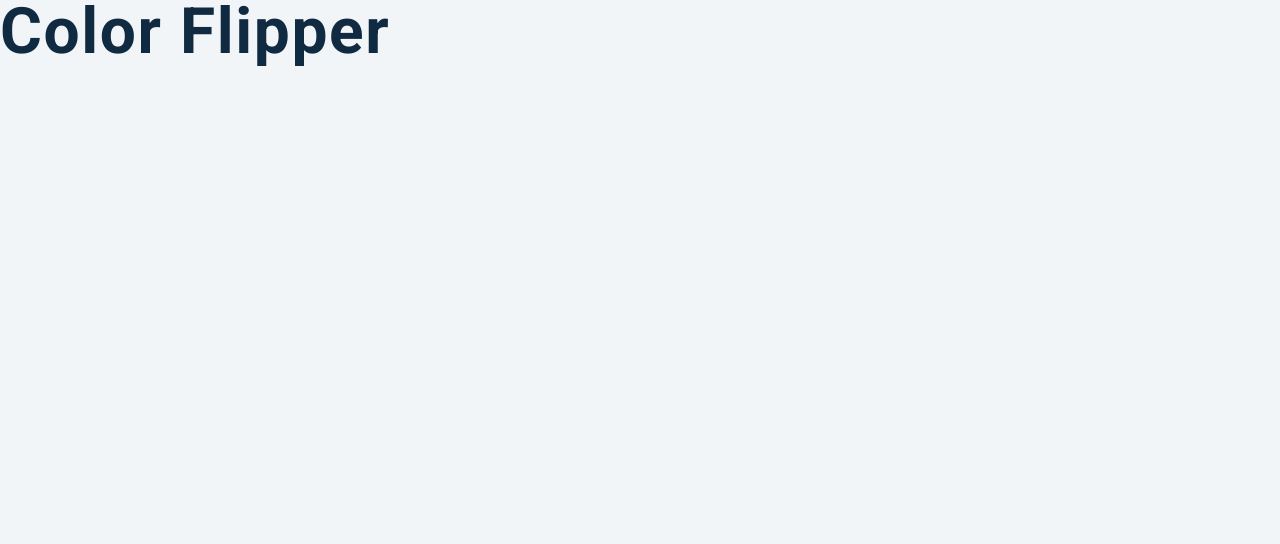
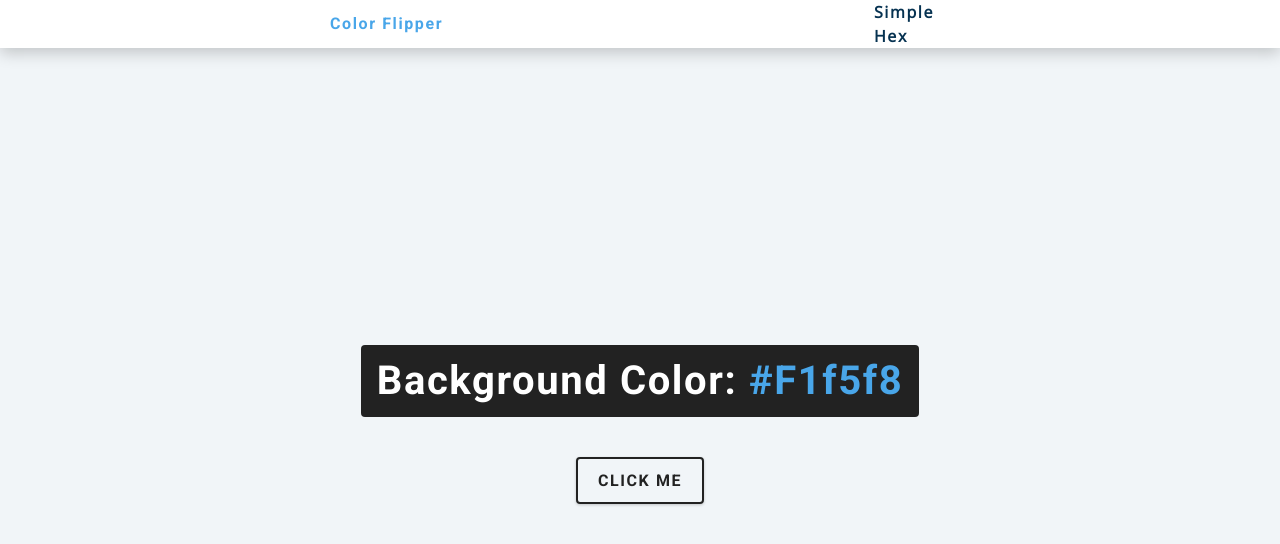
Before and after one commit to dey24/js-basic-projects, a plain HTML site: page Color-flipper/index.html in a window 1280 px wide. Drawn offline with nearby package versions, Linux system fonts and the light colour scheme.

Commit message:
index.html

```diff
--- a/Color-flipper/index.html
+++ b/Color-flipper/index.html
@@ -9,7 +9,25 @@
     <link rel="stylesheet" href="styles.css" />
   </head>
   <body>
-    <h1>color flipper</h1>
+    <nav>
+        <div class="nav-center">
+            <h4>Color Flipper</h4>
+            <ul class="class-links">
+                <li>
+                    <a href="index.html">Simple</a>
+                </li>
+                <li>
+                    <a href="hex.html">Hex</a>
+                </li>
+            </ul>
+        </div>
+    </nav>
+    <main>
+        <div class="container">
+            <h2>Background color: <span class="color">#f1f5f8</span></h2>
+            <button class="btn btn-hero" id="btn">Click Me</button>
+        </div>
+    </main>
     <!-- javascript -->
     <script src="app.js"></script>
   </body>
```
